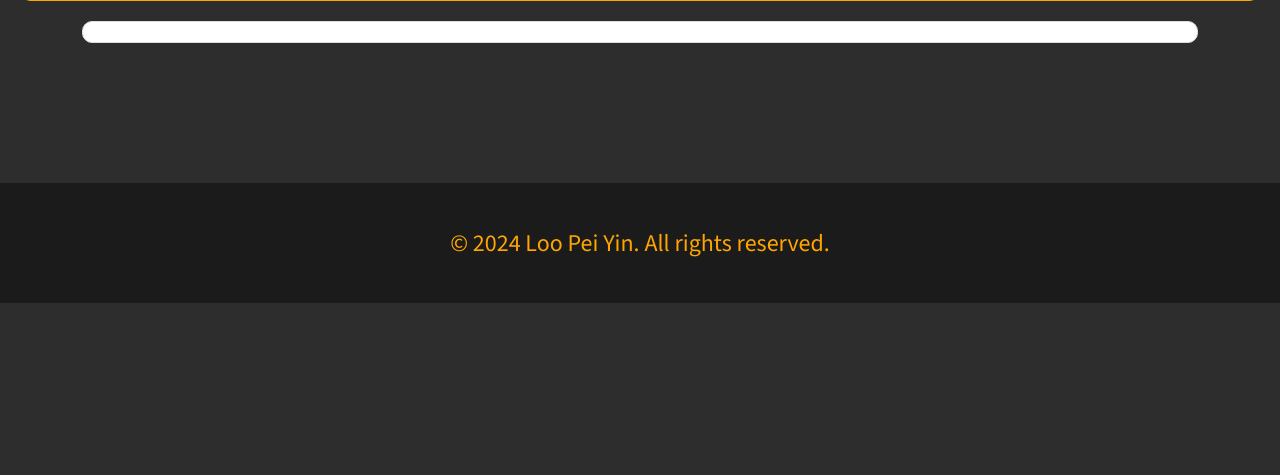
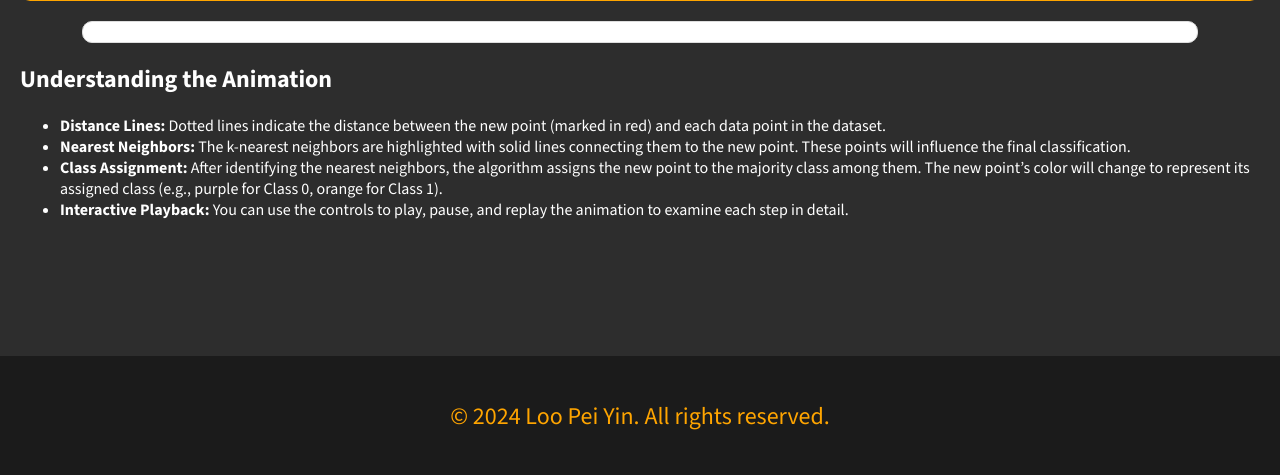
Before and after one commit to PY-01/fyp, a Flask app: template full code/templates/knn/run_knn.html in a window 1280 px wide. Shown: the part 142-617 px from the top of the page. Run offline with Flask 3, Linux system fonts and the light colour scheme; the template is opened without the code that fills it, so the values that code supplies are empty; some web fonts are replaced.

Commit message:
Update run_knn.html

```diff
--- a/full code/templates/knn/run_knn.html
+++ b/full code/templates/knn/run_knn.html
@@ -42,15 +42,24 @@
         </ul>
     </nav>
 
-    <!-- Content Container -->
     <div class="content-container">
-        <h1><i>k</i>-Nearest Neighbours Results</h1>
+        <h1><i>k</i>-Nearest Neighbors (k-NN) Results</h1>
 
-        <!-- Video of k-NN Animation -->
+        <!-- Animation of k-NN Results -->
         <div class="animation-container">
             {{ animation_html | safe }}
         </div>
 
+        <!-- Interpretation Section -->
+        <div class="interpretation">
+            <h2>Understanding the Animation</h2>
+            <ul>
+                <li><strong>Distance Lines:</strong> Dotted lines indicate the distance between the new point (marked in red) and each data point in the dataset.</li>
+                <li><strong>Nearest Neighbors:</strong> The k-nearest neighbors are highlighted with solid lines connecting them to the new point. These points will influence the final classification.</li>
+                <li><strong>Class Assignment:</strong> After identifying the nearest neighbors, the algorithm assigns the new point to the majority class among them. The new point’s color will change to represent its assigned class (e.g., purple for Class 0, orange for Class 1).</li>
+                <li><strong>Interactive Playback:</strong> You can use the controls to play, pause, and replay the animation to examine each step in detail.</li>
+            </ul>
+        </div>
     </div>
 
     <!-- Footer -->
```
